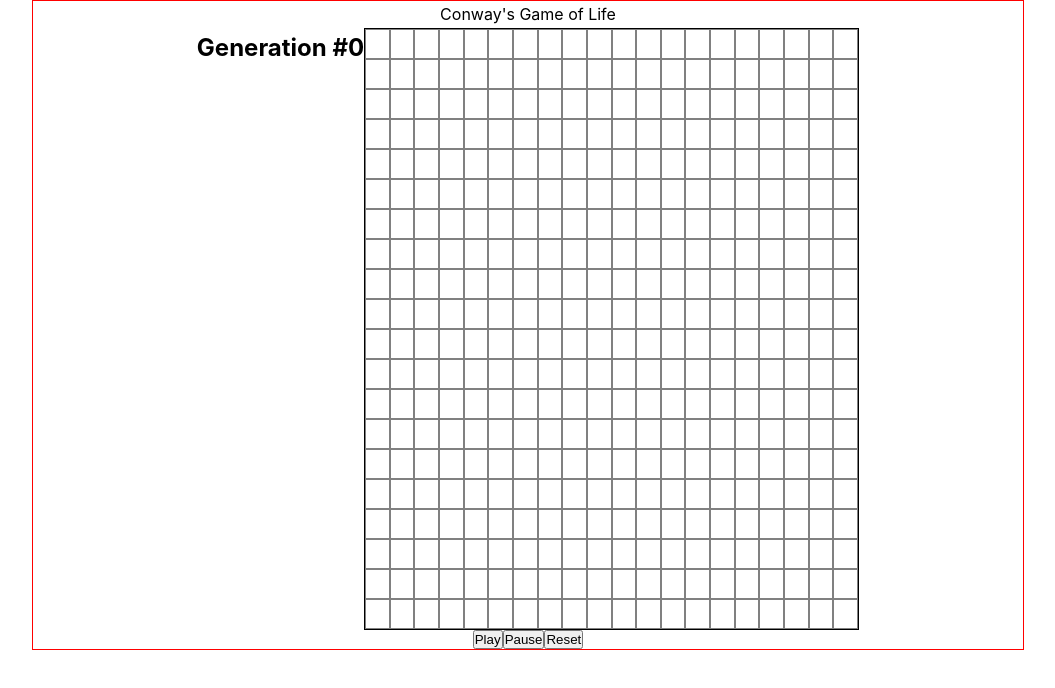
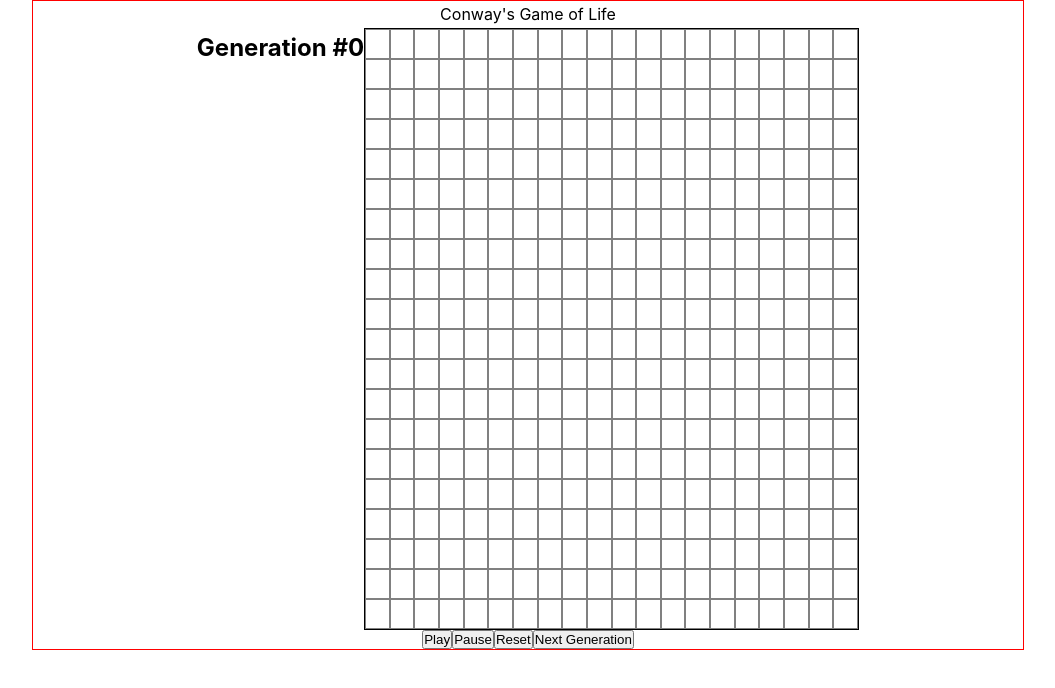
Before and after one commit to bloominstituteoftechnology/CS-Build-Week-1, a React (Create React App) app in the folder conways-life/: page / in a window 1280 px wide. Shown: the top 688 px of the page, without its empty margins (112-1167 px from the left). Built offline with nearby package versions, Linux system fonts and the light colour scheme.

Commit message:
added 'next generation' button to manually calculate and display the next generation of cells

```diff
--- a/conways-life/src/App.js
+++ b/conways-life/src/App.js
@@ -5,13 +5,12 @@ import './App.css';
 class App extends Component {
   constructor(props) {
     super(props);
-    this.interval = null;
+    this.intervalId = null;
     this.state = {
       totalCells: 400,
       grid: [],
       isClickable: true,
-      currGen: 0, // current generation of cells
-      intervalId: null
+      currGen: 0 // current generation of cells
     };
   }
 
@@ -87,7 +86,10 @@ class App extends Component {
   // Update the grid upon clicking a cell
   cellClickHandler = id => {
     if (this.state.isClickable) {
-      let grid = this.state.grid.slice();
+      let grid = [];
+      this.state.grid.forEach(cell => {
+        grid.push({ ...cell });
+      });
       grid[id].isAlive = !grid[id].isAlive;
 
       if (this.state.currGen === 0) {
@@ -124,11 +126,18 @@ class App extends Component {
       }
     }
 
-    this.setState({
-      grid: grid,
-      currGen: this.state.currGen + 1,
-      isClickable: false
-    });
+    if (this.intervalId === null) {
+      this.setState({
+        grid: grid,
+        currGen: this.state.currGen + 1
+      });
+    } else {
+      this.setState({
+        grid: grid,
+        currGen: this.state.currGen + 1,
+        isClickable: false
+      });
+    }
   };
 
   playSimulation = event => {
@@ -140,13 +149,18 @@ class App extends Component {
     event.preventDefault();
 
     clearInterval(this.intervalId);
+    this.intervalId = null;
     this.setState({ isClickable: true });
   };
 
   gridResetHandler = event => {
     event.preventDefault();
     clearInterval(this.intervalId);
-    let grid = this.state.grid.slice();
+    this.intervalId = null;
+    let grid = [];
+    this.state.grid.forEach(cell => {
+      grid.push({ ...cell });
+    });
 
     for (let i = 0; i < this.state.totalCells; i++) {
       grid[i].isAlive = false;
@@ -180,7 +194,7 @@ class App extends Component {
             <button
               type="button"
               onClick={() =>
-                (this.intervalId = setInterval(this.calculateNextGen, 1500))
+                (this.intervalId = setInterval(this.calculateNextGen, 1000))
               }
             >
               Play
@@ -191,6 +205,13 @@ class App extends Component {
             <button type="button" onClick={this.gridResetHandler}>
               Reset
             </button>
+            <button
+              type="button"
+              disabled={this.state.isClickable ? false : true}
+              onClick={this.calculateNextGen}
+            >
+              Next Generation
+            </button>
           </div>
         </div>
       </div>
```
